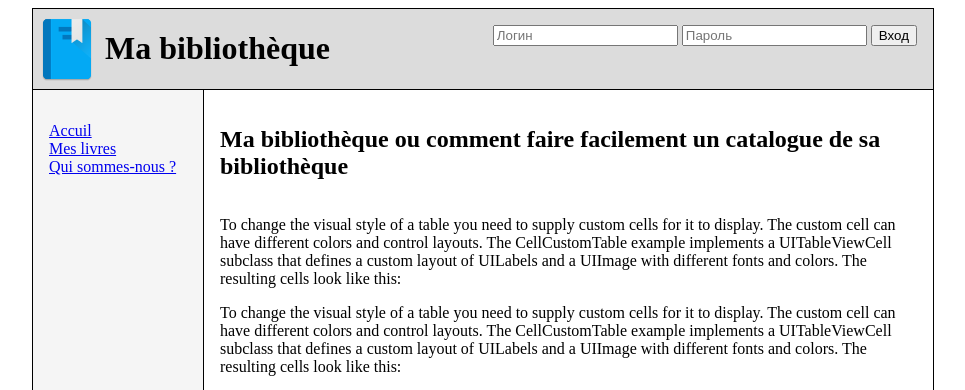
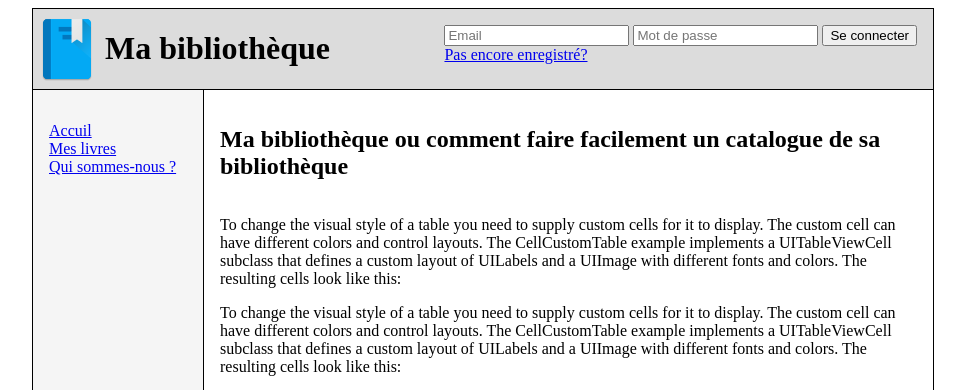
Before and after one commit to alla-dubovska/web_examen, a PHP site: page / in a window 1280 px wide. Shown: the top 390 px of the page, without its empty margins (157-1122 px from the left). Run offline with PHP 8.4, Linux system fonts and the light colour scheme; data that the repository does not hold is empty.

Commit message:
Add registration.

```diff
--- /dev/null
+++ b/data/registration.php
@@ -0,0 +1,6 @@
+<form action="?route=new_user" method="post" class="auth-form">
+    <p>Votre nom: <input name="name" type="text"/></p>
+    <p>Email: <input name="login" type="text"/></p>
+    <p>Mot de passe: <input name="pass" type="password"/></p>
+    <input value="S'inscrire" type="submit" />
+</form>
--- a/system/auth_form.php
+++ b/system/auth_form.php
@@ -4,16 +4,17 @@ if(isset($_SESSION['role'])){?>
     <form align="right" name="form1" method="post" action="?logout">
         <label for="username"> <?php echo $_SESSION['user_name']; ?> </label>
         <label class="logoutLblPos">
-        <input name="submit2" type="submit" id="submit2" value="log out">
-        </label>
+        <input name="submit2" type="submit" id="submit2" value="Se dèconnecter">
+    </label>
     </form>
 </div>
 <?php } else {?>
 <div class="login">
     <form method="post" class="auth-form">
-        <input name="login" type="text" placeholder="Логин" />
-        <input name="pass" type="password" placeholder="Пароль" />
-        <input value="Вход" type="submit" />
+        <input name="login" type="text" placeholder="Email" />
+        <input name="pass" type="password" placeholder="Mot de passe" />
+        <input value="Se connecter" type="submit" />
     </form>
+    <a href="?route=registration">Pas encore enregistré?</a>
 </div>
 <?php } ?>
```
Also changed, not shown: data/new_user.php (added, +10 -0 lines).
